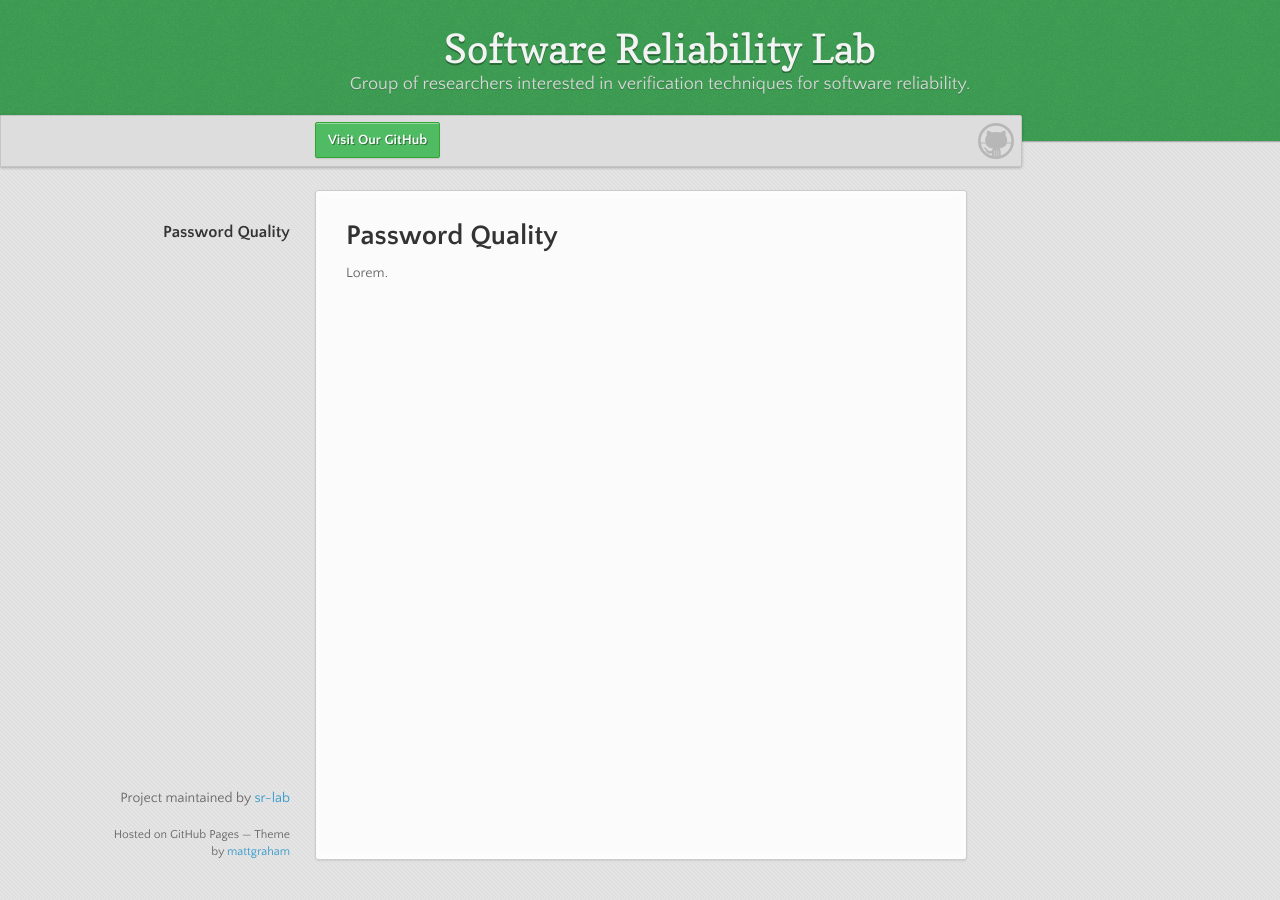
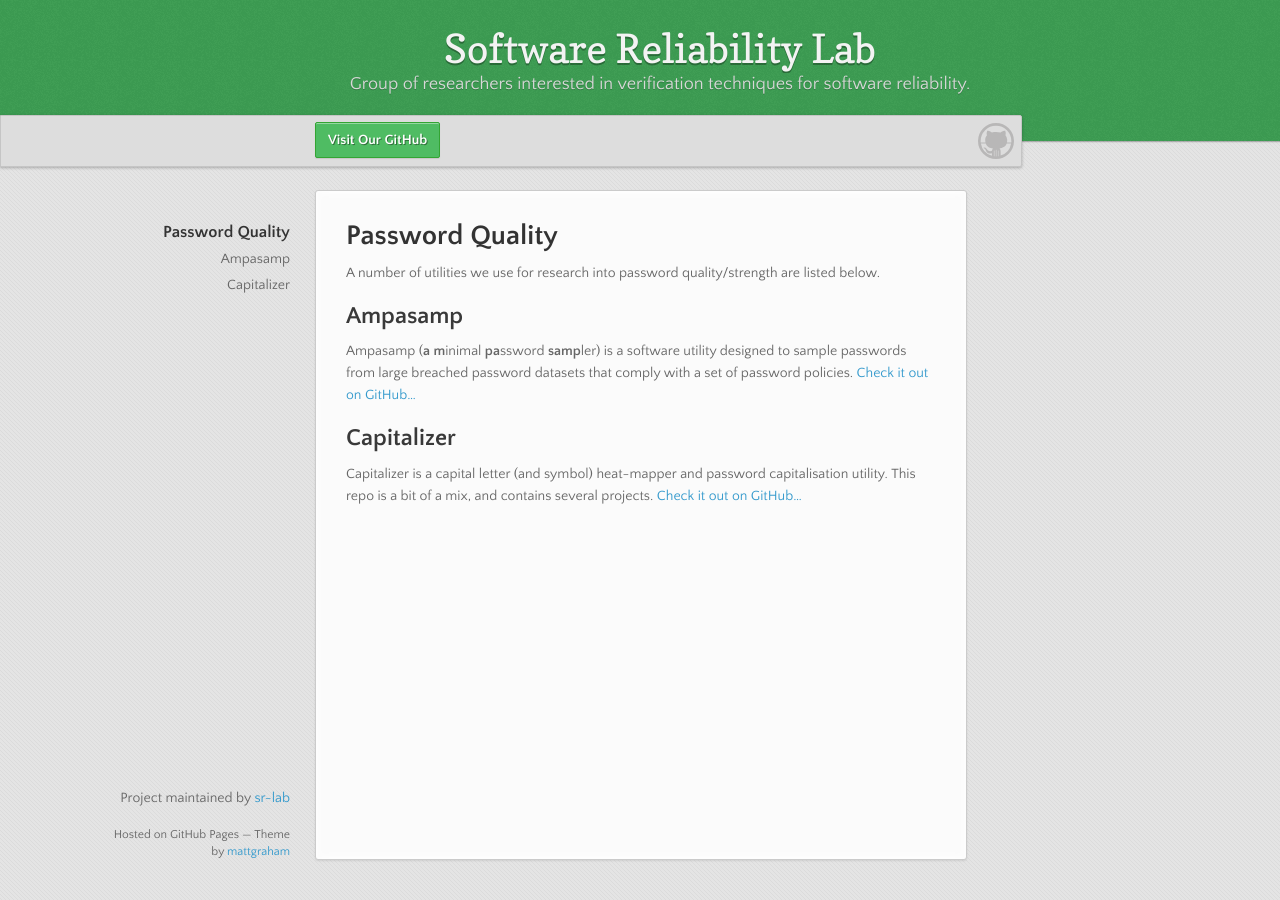
Before and after one commit to sr-lab/sr-lab.github.io.old, a Jekyll site: the page built from password-quality.md, in a window 1280 px wide. Built offline with Jekyll 4.4.1, drawn with Linux system fonts in a browser that asks for light colours; our own code applies the rules of GitHub Pages for plain Markdown files.

Commit message:
Move password quality utilities

```diff
--- a/password-quality.md
+++ b/password-quality.md
@@ -3,4 +3,10 @@ layout: default
 ---
 
 # Password Quality
-Lorem.
+A number of utilities we use for research into password quality/strength are listed below.
+
+## Ampasamp
+Ampasamp (**a** **m**inimal **pa**ssword **samp**ler) is a software utility designed to sample passwords from large breached password datasets that comply with a set of password policies. [Check it out on GitHub...](https://github.com/sr-lab/ampasamp)
+
+## Capitalizer
+Capitalizer is a capital letter (and symbol) heat-mapper and password capitalisation utility. This repo is a bit of a mix, and contains several projects. [Check it out on GitHub...](https://github.com/sr-lab/capitalizer)
```
Also changed, not shown: index.md (+0 -6 lines).
